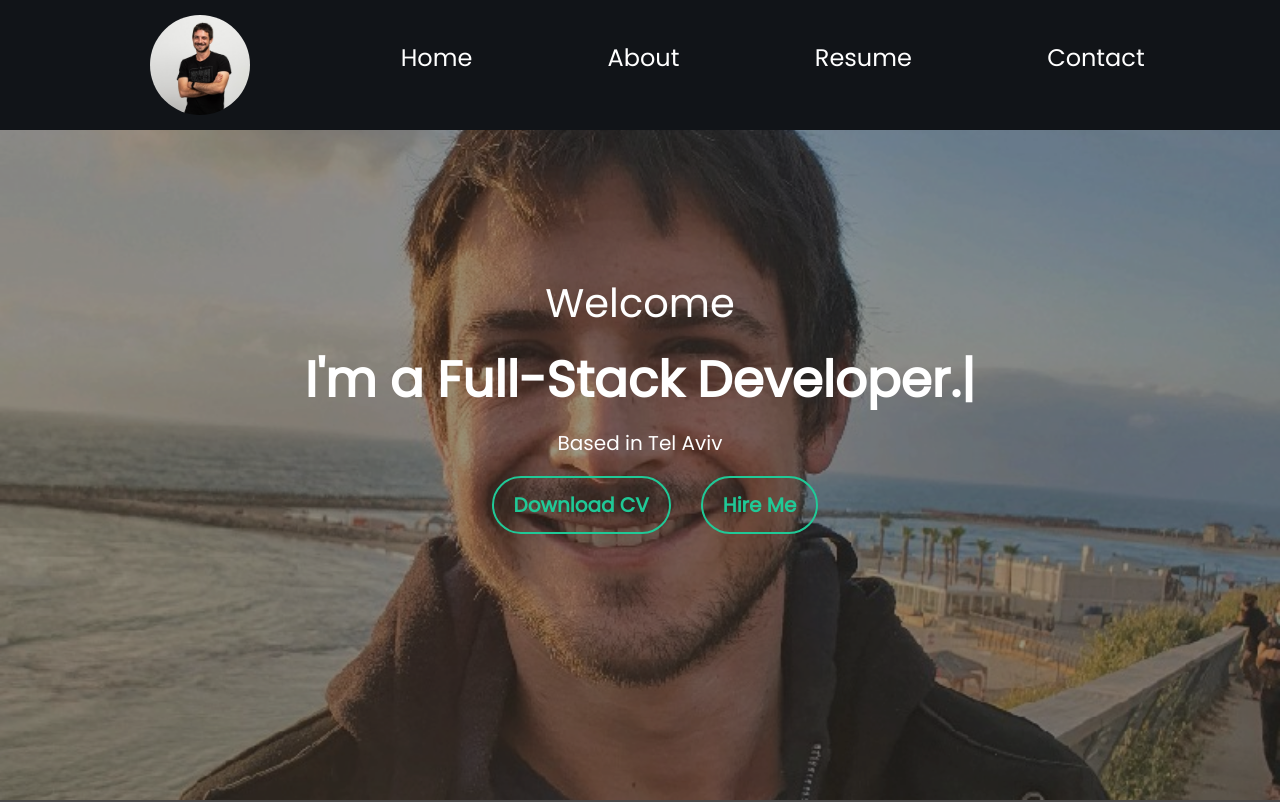
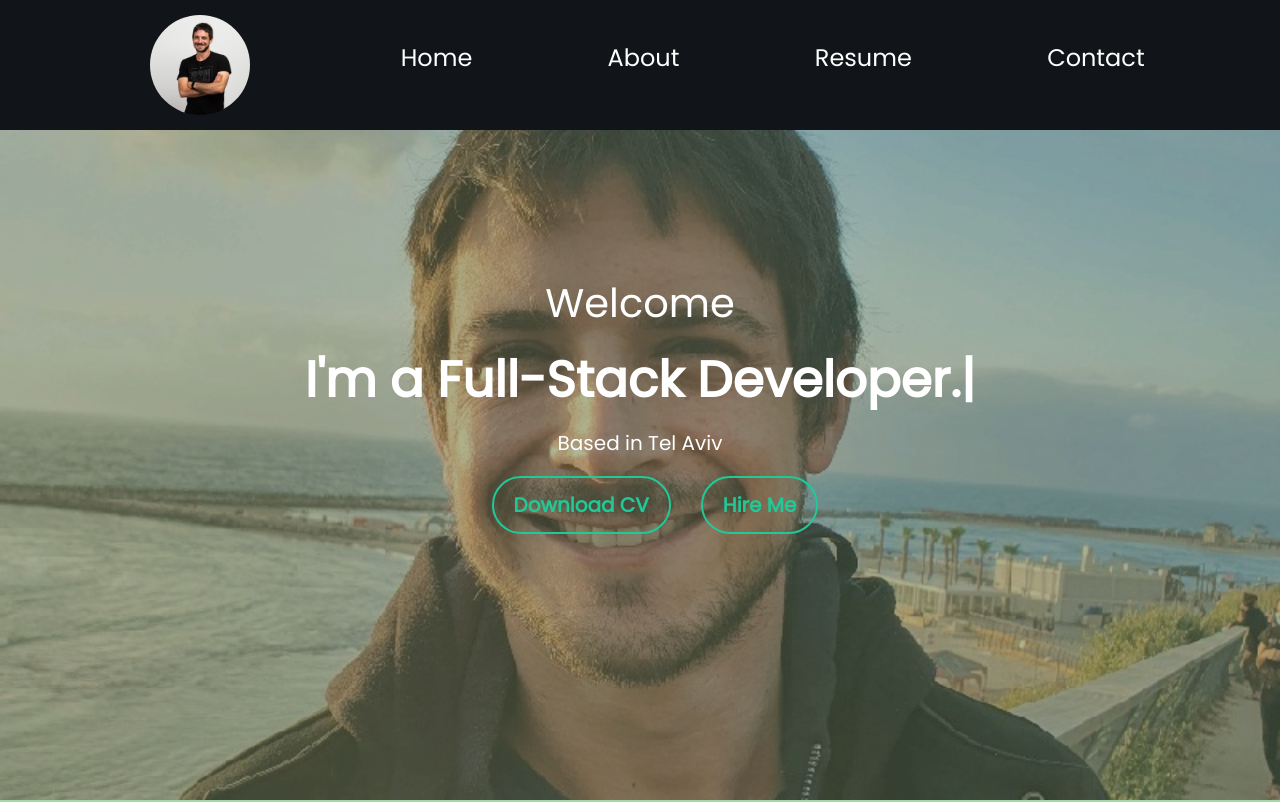
Before and after one commit to yonatansalmon/yonatan-portfolio, a React (Create React App) app: page / in a window 1280 px wide. Shown: the top 802 px of the page. Built offline with nearby package versions, Linux system fonts and the light colour scheme.

Commit message:
Change BG color

```diff
--- a/src/App.css
+++ b/src/App.css
@@ -23,7 +23,7 @@ body,
 
 #root {
   flex: 1;
-  background-color: #4a4949;
+  background-color:  #A5D6A7
 }
 
 .AppContainer {
```
